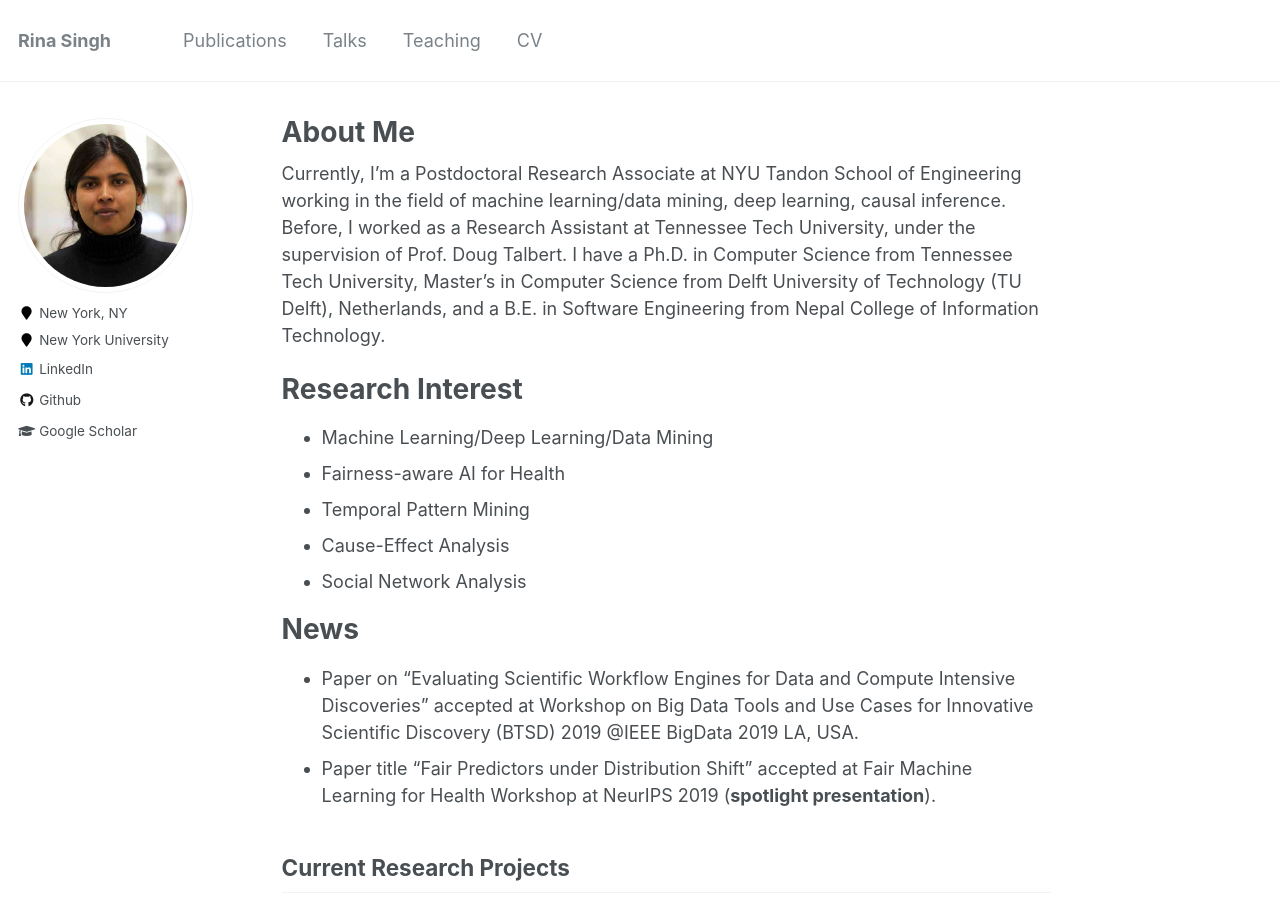
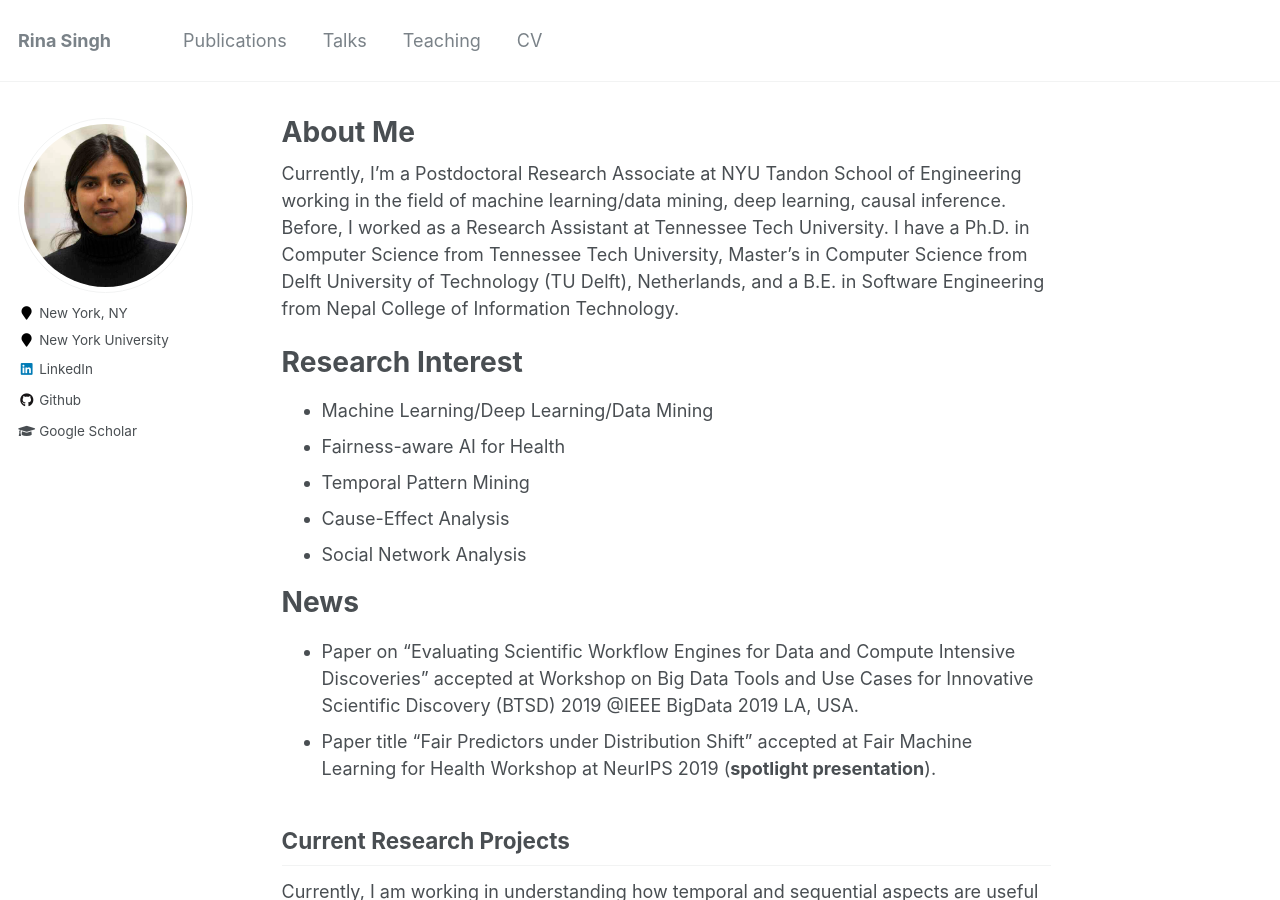
Before and after one commit to rsingh43/rsingh43.github.io, a Jekyll site: the page built from _pages/about.md, in a window 1280 px wide and 900 px high. Built offline with Jekyll 4.4.1, drawn with Linux system fonts in a browser that asks for light colours.

Commit message:
Update about.md

```diff
--- a/_pages/about.md
+++ b/_pages/about.md
@@ -7,7 +7,7 @@ redirect_from:
   - /about/
   - /about.html
 ---
-Currently, I'm a Postdoctoral Research Associate at NYU Tandon School of Engineering working in the field of machine learning/data mining, deep learning, causal inference. Before, I worked as a Research Assistant at Tennessee Tech University, under the supervision of Prof. Doug Talbert. I have a Ph.D. in Computer Science from Tennessee Tech University, Master’s in Computer Science from Delft University of Technology (TU Delft), Netherlands, and a B.E. in Software Engineering from Nepal College of Information Technology.
+Currently, I'm a Postdoctoral Research Associate at NYU Tandon School of Engineering working in the field of machine learning/data mining, deep learning, causal inference. Before, I worked as a Research Assistant at Tennessee Tech University. I have a Ph.D. in Computer Science from Tennessee Tech University, Master’s in Computer Science from Delft University of Technology (TU Delft), Netherlands, and a B.E. in Software Engineering from Nepal College of Information Technology.
 
 <!--Currently, I'm a Postdoctoral Research Associate at [NYU Tandon School of Engineering](https://engineering.nyu.edu/), under the supervision of [Prof. Rumi Chunara](https://rumichunara.github.io/). Before, I worked as a Research Assistant at Tennessee Tech University, under the supervision of [Prof. Doug Talbert](https://users.csc.tntech.edu/~dtalbert/). I have a Ph.D. in Computer Science from Tennessee Tech University, Master’s in Computer Science from Delft University of Technology (TU Delft), Netherlands, and a B.E. in Software Engineering from Nepal College of Information Technology.-->
 
```
